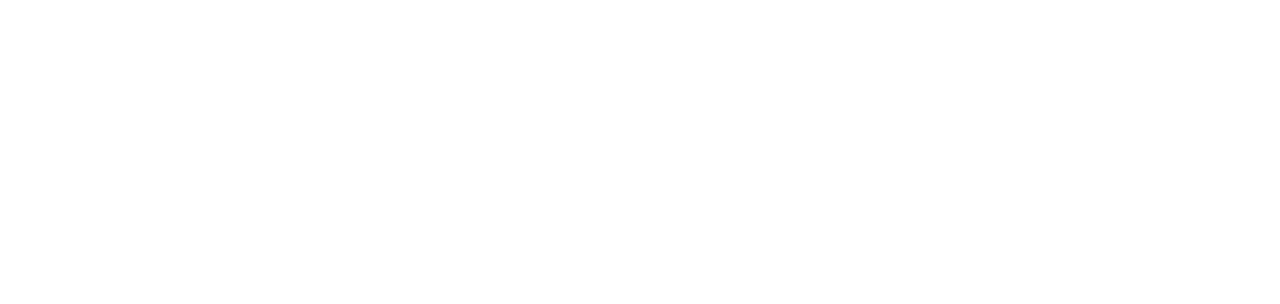
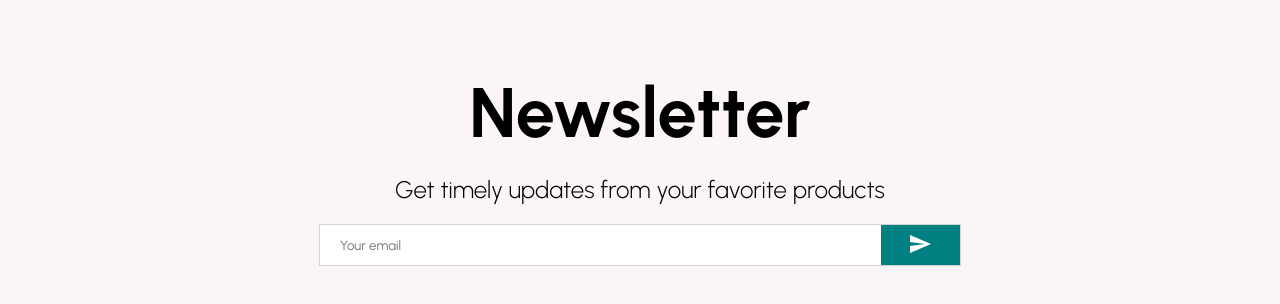
Before and after one commit to Moubardan/E-commerce-App, a React (Create React App) app: page / in a window 1280 px wide. Shown: the part 2328-2632 px from the top of the page. Before the commit the page ends 2256 px from the top, so only its background shows below. Built offline with nearby package versions, Linux system fonts and the light colour scheme.

Commit message:
Add newsletter component

```diff
--- /dev/null
+++ b/src/components/Newsletter.jsx
@@ -0,0 +1,56 @@
+import { Send } from "@material-ui/icons";
+import styled from "styled-components";
+
+const Container = styled.div`
+  height: 60vh;
+  background-color: #fcf5f5;
+  display: flex;
+  align-items: center;
+  justify-content: center;
+  flex-direction: column;
+`;
+const Title = styled.h1`
+  font-size: 70px;
+  margin-bottom: 20px;
+`;
+const Desc = styled.div`
+  font-size: 24px;
+  font-weight: 300;
+  margin-bottom: 20px;
+`;
+const Input = styled.input`
+  border: none;
+  flex: 8;
+  padding-left: 20px;
+`;
+const Button = styled.button`
+  flex: 1;
+  border: none;
+  background-color: teal;
+  color: white;
+`;
+const InputContainer = styled.div`
+  width: 50%;
+  height: 40px;
+  background-color: white;
+  display: flex;
+  justify-content: space-between;
+  border: 1px solid lightgray;
+`;
+
+function Newsletter() {
+  return (
+    <Container>
+      <Title>Newsletter</Title>
+      <Desc>Get timely updates from your favorite products</Desc>
+      <InputContainer>
+        <Input placeholder="Your email" />
+        <Button>
+          <Send />
+        </Button>
+      </InputContainer>
+    </Container>
+  );
+}
+
+export default Newsletter;
--- a/src/pages/Home.jsx
+++ b/src/pages/Home.jsx
@@ -4,6 +4,7 @@
 import Announcement from "../components/Announcement";
 import Categories from "../components/Categories";
 import Products from "../components/Products";
+import Newsletter from "../components/Newsletter";
 
 function Home() {
   return (
@@ -13,6 +14,7 @@
       <Slider />
       <Categories />
       <Products />
+      <Newsletter />
     </div>
   );
 }
```
